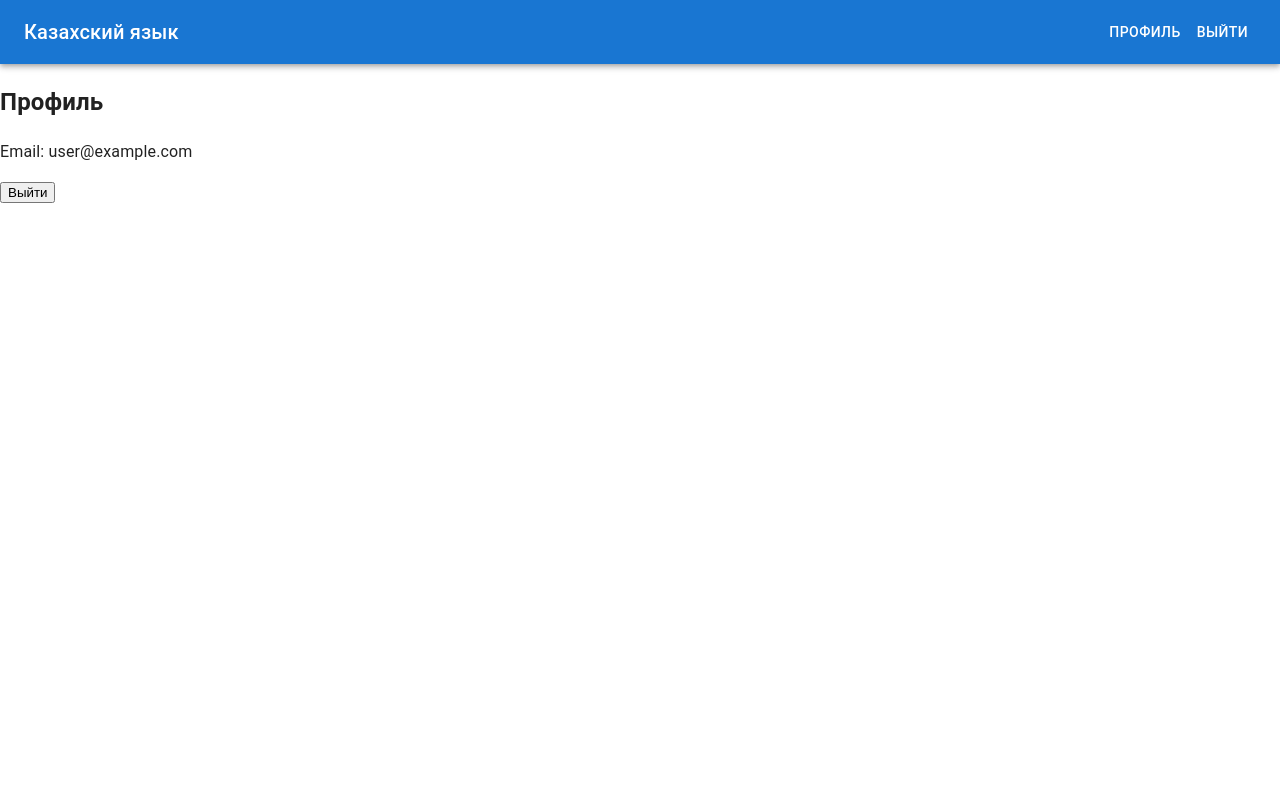
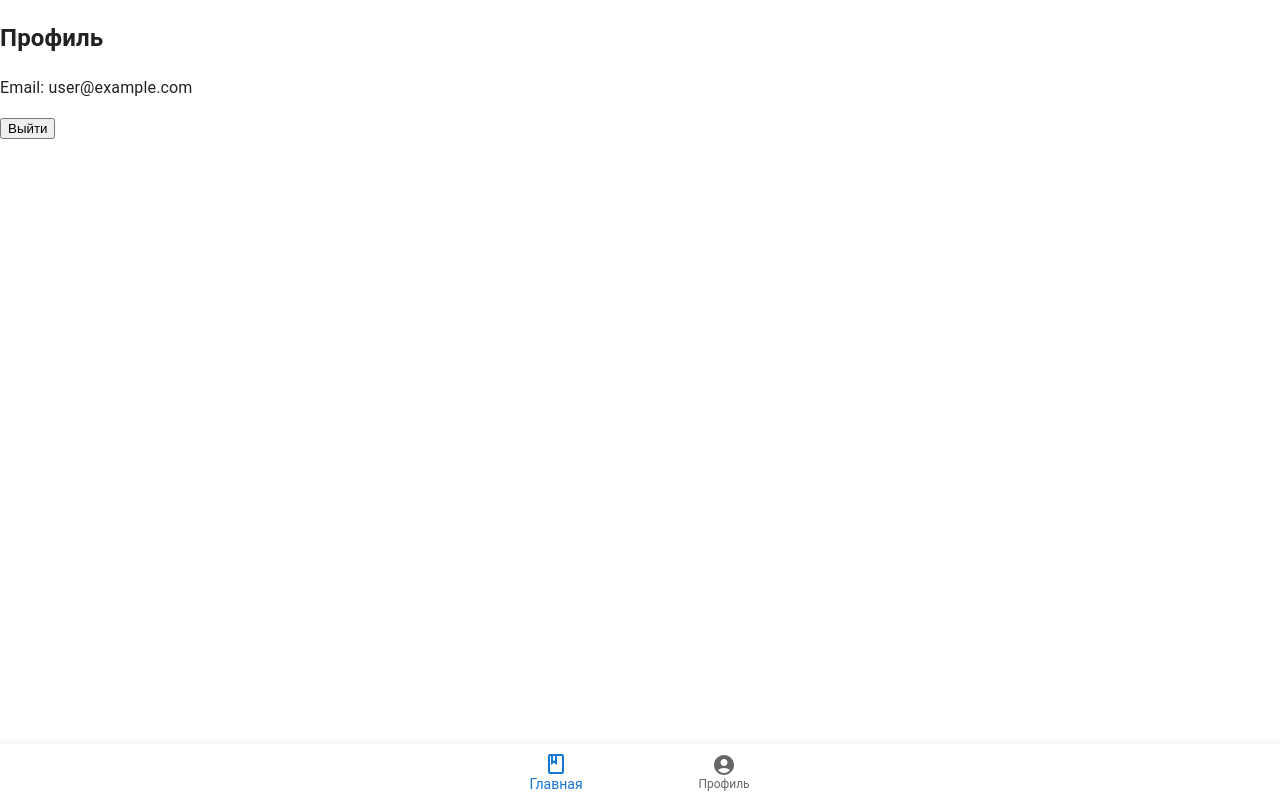
Before and after one commit to alinakassym/mvp-app-kz, a React (Create React App) app: page /profile in a window 1280 px wide. Built offline with nearby package versions, Linux system fonts and the light colour scheme; no server answers; sample sign-in values are in the browser's storage.

Commit message:
feat: add BottomNavigationBar

```diff
--- a/package.json
+++ b/package.json
@@ -5,6 +5,7 @@
   "dependencies": {
     "@emotion/react": "^11.14.0",
     "@emotion/styled": "^11.14.0",
+    "@mui/icons-material": "^7.1.0",
     "@mui/material": "^7.1.0",
     "@testing-library/dom": "^10.4.0",
     "@testing-library/jest-dom": "^6.6.3",
--- a/src/App.js
+++ b/src/App.js
@@ -1,19 +1,23 @@
 import {ThemeProvider} from "@mui/material/styles"
 import theme from "./theme"
 import {CssBaseline} from "@mui/material"
-import {BrowserRouter as Router, Routes, Route} from "react-router-dom"
+import {
+  BrowserRouter as Router,
+  Routes,
+  Route,
+  useLocation,
+} from "react-router-dom"
 import LoginPage from "./pages/LoginPage"
 import HomePage from "./pages/HomePage"
 import ProfilePage from "./pages/ProfilePage"
 import PrivateRoute from "./components/PrivateRoute"
-import Navbar from "./components/Navbar"
+import BottomNavigationBar from "./components/BottomNavigationBar"
 
-function App() {
+function AppContent() {
+  const location = useLocation()
+
   return (
-    <ThemeProvider theme={theme}>
-      <CssBaseline />
-      <Router>
-        <Navbar />
+    <>
       <Routes>
         <Route path="/login" element={<LoginPage />} />
         <Route
@@ -33,6 +37,17 @@ function App() {
           }
         />
       </Routes>
+      {location.pathname !== "/login" && <BottomNavigationBar />}
+    </>
+  )
+}
+
+function App() {
+  return (
+    <ThemeProvider theme={theme}>
+      <CssBaseline />
+      <Router>
+        <AppContent /> {/* Вызов AppContent внутри Router */}
       </Router>
     </ThemeProvider>
   )
--- /dev/null
+++ b/src/components/BottomNavigationBar.js
@@ -0,0 +1,32 @@
+import React, {useState} from "react"
+import {BottomNavigation, BottomNavigationAction, Paper} from "@mui/material"
+import {AccountCircle, ClassOutlined} from "@mui/icons-material"
+import {useNavigate} from "react-router-dom"
+import {useAuth} from "../context/AuthContext"
+
+function BottomNavigationBar() {
+  const [value, setValue] = useState(0)
+  const navigate = useNavigate()
+  const {user} = useAuth()
+
+  const handleNavigation = (newValue) => {
+    setValue(newValue)
+    if (newValue === 0) navigate("/")
+    if (newValue === 1) navigate(user ? "/profile" : "/login")
+  }
+
+  return (
+    <Paper sx={{position: "fixed", bottom: 0, left: 0, right: 0}} elevation={3}>
+      <BottomNavigation
+        showLabels
+        value={value}
+        onChange={(event, newValue) => handleNavigation(newValue)}
+      >
+        <BottomNavigationAction label="Главная" icon={<ClassOutlined />} />
+        <BottomNavigationAction label="Профиль" icon={<AccountCircle />} />
+      </BottomNavigation>
+    </Paper>
+  )
+}
+
+export default BottomNavigationBar
```
Also changed, not shown: 1 other file (tests, documents, lock files or other folders). Lines whose indentation alone changed are shown as unchanged.
